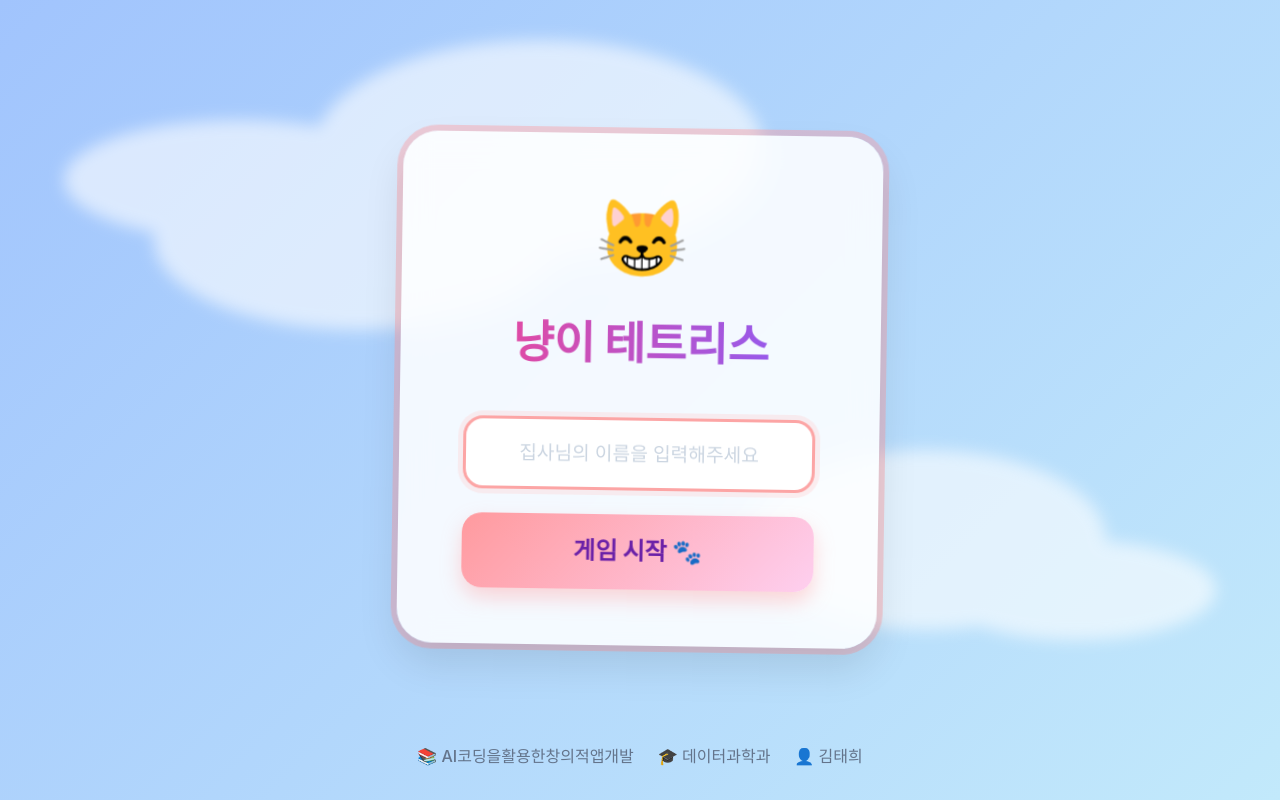
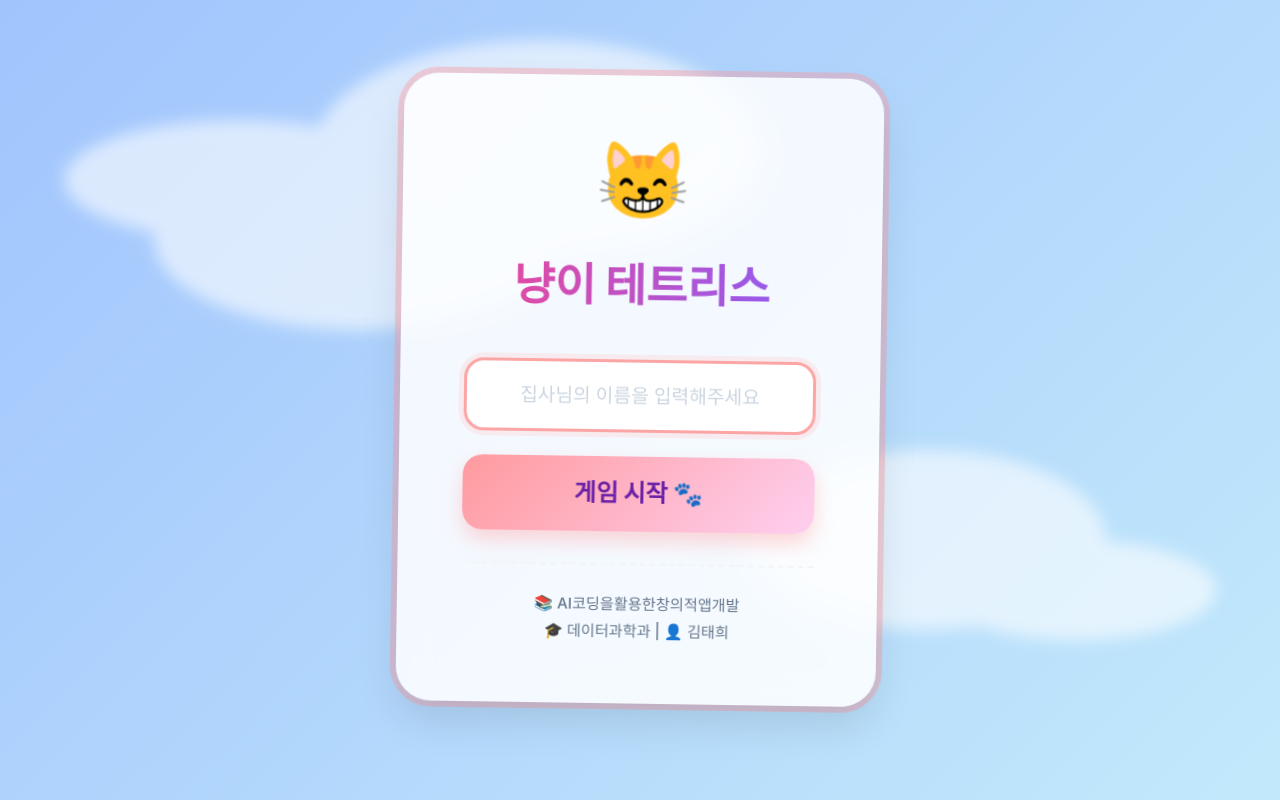
Before and after one commit to gamteaha/tetris, a Next.js app: page / in a window 1280 px wide. Built offline with nearby package versions, Linux system fonts and the light colour scheme.

Commit message:
feat: move student info inside the card below start button

```diff
--- a/app/page.module.css
+++ b/app/page.module.css
@@ -143,26 +143,16 @@
   box-shadow: 0 5px 10px rgba(255, 154, 158, 0.3);
 }
 
-.footer {
-  position: absolute;
-  bottom: 2rem;
-  left: 0;
-  right: 0;
-  text-align: center;
+.studentInfo {
+  margin-top: 2rem;
+  padding-top: 1.5rem;
+  border-top: 2px dashed #f1f5f9;
   color: #64748b;
-  font-weight: 500;
-  font-size: 1rem;
-  display: flex;
-  justify-content: center;
-  gap: 1.5rem;
-  z-index: 5;
+  font-size: 0.95rem;
+  line-height: 1.6;
 }
 
-@media (max-width: 640px) {
-  .footer {
-    flex-direction: column;
-    gap: 0.3rem;
-    bottom: 1rem;
-    font-size: 0.9rem;
-  }
+.studentInfo p {
+  margin: 0.2rem 0;
+  font-weight: 500;
 }
--- a/app/page.tsx
+++ b/app/page.tsx
@@ -41,13 +41,12 @@ export default function StartScreen() {
             게임 시작 🐾
           </button>
         </form>
+
+        <div className={styles.studentInfo}>
+          <p>📚 AI코딩을활용한창의적앱개발</p>
+          <p>🎓 데이터과학과 | 👤 김태희</p>
+        </div>
       </div>
-
-      <footer className={styles.footer}>
-        <span>📚 AI코딩을활용한창의적앱개발</span>
-        <span>🎓 데이터과학과</span>
-        <span>👤 김태희</span>
-      </footer>
     </main>
   );
 }
```
